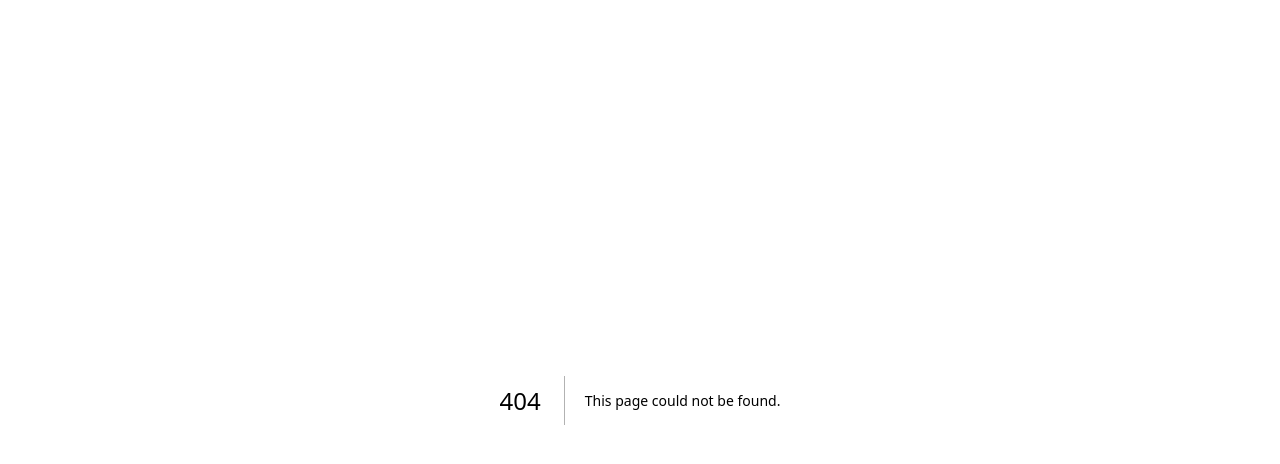
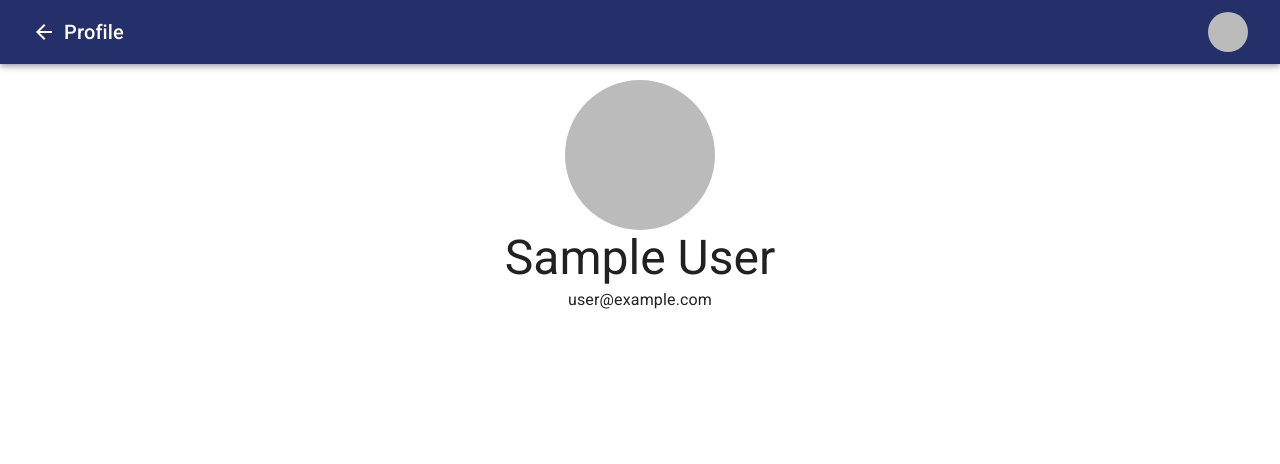
Before and after one commit to akshayjpatil/ramble, a Next.js app: page /profile in a window 1280 px wide. Before the commit this address had no page. Shown: the top 464 px of the page. Built offline with nearby package versions, Linux system fonts and the light colour scheme; no server answers; sample sign-in values are in the browser's storage.

Commit message:
Tidy up app navigation

```diff
--- /dev/null
+++ b/pages/profile.tsx
@@ -0,0 +1,3 @@
+import { ProfileScreen } from '../src/components/templates/Profile';
+
+export default ProfileScreen;
--- a/src/components/organisms/DefaultLayout/DefaultLayout.tsx
+++ b/src/components/organisms/DefaultLayout/DefaultLayout.tsx
@@ -5,39 +5,123 @@ import {
 	Box,
 	Container,
 	IconButton,
+	ListItemIcon,
+	ListItemText,
+	Menu,
+	MenuItem,
 	Toolbar,
 	Typography,
 } from '@mui/material';
 import { signOut, useSession } from 'next-auth/react';
 import { useRouter } from 'next/router';
-import { useEffect } from 'react';
+import { useCallback, useEffect } from 'react';
+import LogoutIcon from '@mui/icons-material/Logout';
+import AccountCircleIcon from '@mui/icons-material/AccountCircle';
+import ArrowBackIcon from '@mui/icons-material/ArrowBack';
+import { boolean } from 'yup';
 
 export type DefaultLayoutProps = {
+	title: string;
+	back?: boolean;
 	children: React.ReactNode;
 };
-export const DefaultLayout = ({ children }: DefaultLayoutProps) => {
+export const DefaultLayout = ({
+	children,
+	back = false,
+	title,
+}: DefaultLayoutProps) => {
 	const { status, data } = useSession();
 	const router = useRouter();
+	const [anchorEl, setAnchorEl] = React.useState<null | HTMLElement>(null);
+	const open = Boolean(anchorEl);
+	const handleMenuClick = (event: React.MouseEvent<HTMLElement>) => {
+		setAnchorEl(event.currentTarget);
+	};
+	const handleMenuClose = () => {
+		setAnchorEl(null);
+	};
 
 	useEffect(() => {
-		console.log(data);
 		if (status === 'unauthenticated')
 			router.replace({ pathname: '/api/auth/signin' });
 	}, [status, router]);
+
+	const handleSignOut = useCallback(() => {
+		signOut();
+	}, []);
 
 	return (
 		<Container disableGutters maxWidth={false}>
 			<Box flexGrow={1}>
 				<AppBar position='static' sx={{ mb: 2 }}>
 					<Toolbar>
+						{back && (
+							<IconButton color='inherit' onClick={() => router.back()}>
+								<ArrowBackIcon />
+							</IconButton>
+						)}
 						<Typography variant='h6' component='div' sx={{ flexGrow: 1 }}>
-							{`Messages`}
+							{title}
 						</Typography>
-						<IconButton color='inherit' onClick={() => signOut()}>
+						<IconButton
+							color='inherit'
+							aria-controls={open ? 'user-menu' : undefined}
+							aria-haspopup='true'
+							aria-expanded={open ? 'true' : undefined}
+							onClick={handleMenuClick}
+						>
 							<Avatar alt='profile image' src={`${data?.user?.image}`} />
 						</IconButton>
 					</Toolbar>
 				</AppBar>
+				<Menu
+					id='user-menu'
+					aria-labelledby='user-menu'
+					anchorEl={anchorEl}
+					open={open}
+					onClose={handleMenuClose}
+					transformOrigin={{ horizontal: 'right', vertical: 'top' }}
+					anchorOrigin={{ horizontal: 'right', vertical: 'bottom' }}
+					PaperProps={{
+						elevation: 0,
+						sx: {
+							overflow: 'visible',
+							filter: 'drop-shadow(0px 2px 8px rgba(0,0,0,0.32))',
+							mt: 1.5,
+							'& .MuiAvatar-root': {
+								width: 32,
+								height: 32,
+								ml: -0.5,
+								mr: 1,
+							},
+							'&:before': {
+								content: '""',
+								display: 'block',
+								position: 'absolute',
+								top: 0,
+								right: 25,
+								width: 10,
+								height: 10,
+								bgcolor: 'background.paper',
+								transform: 'translateY(-50%) rotate(45deg)',
+								zIndex: 0,
+							},
+						},
+					}}
+				>
+					<MenuItem onClick={() => router.push({ pathname: '/profile' })}>
+						<ListItemIcon>
+							<AccountCircleIcon />
+						</ListItemIcon>
+						<ListItemText>Profile</ListItemText>
+					</MenuItem>
+					<MenuItem onClick={handleSignOut}>
+						<ListItemIcon>
+							<LogoutIcon />
+						</ListItemIcon>
+						<ListItemText>Sign-out</ListItemText>
+					</MenuItem>
+				</Menu>
 			</Box>
 			{children}
 		</Container>
--- a/src/components/templates/MessageScreen.tsx/MessageScreen.tsx
+++ b/src/components/templates/MessageScreen.tsx/MessageScreen.tsx
@@ -5,7 +5,7 @@ import { DefaultLayout } from '../../organisms/DefaultLayout';
 
 export const Message = () => {
 	return (
-		<DefaultLayout>
+		<DefaultLayout back title={''}>
 			<Paper>
 				{
 					// TODO: messages
--- /dev/null
+++ b/src/components/templates/Profile/ProfileScreen.tsx
@@ -0,0 +1,26 @@
+import { Avatar, Stack, Typography } from '@mui/material';
+import { useSession } from 'next-auth/react';
+import { DefaultLayout } from '../../organisms/DefaultLayout';
+
+export type ProfileScreenProps = {};
+
+export const ProfileScreen = (props: ProfileScreenProps) => {
+	const { data } = useSession();
+	return (
+		<DefaultLayout back title={'Profile'}>
+			<Stack alignItems={'center'}>
+				<Avatar
+					alt='profile image'
+					src={`${data?.user?.image}`}
+					sx={{ width: 150, height: 150 }}
+				/>
+			</Stack>
+			<Typography variant='h3' textAlign={'center'}>
+				{data?.user?.name}
+			</Typography>
+			<Typography variant='subtitle1' textAlign={'center'}>
+				{data?.user?.email}
+			</Typography>
+		</DefaultLayout>
+	);
+};
--- /dev/null
+++ b/src/components/templates/Profile/index.tsx
@@ -0,0 +1 @@
+export * from './ProfileScreen';
--- a/src/theme.ts
+++ b/src/theme.ts
@@ -1,30 +1,81 @@
-import { Roboto } from "@next/font/google";
-import { createTheme, Theme } from "@mui/material/styles";
-import { red } from "@mui/material/colors";
+import { Roboto } from '@next/font/google';
+import { createTheme } from '@mui/material/styles';
 
 export const roboto = Roboto({
-  weight: ["300", "400", "500", "700"],
-  subsets: ["latin"],
-  display: "swap",
-  fallback: ["Helvetica", "Arial", "sans-serif"],
+	weight: ['300', '400', '500', '700'],
+	subsets: ['latin'],
+	display: 'swap',
+	fallback: ['Helvetica', 'Arial', 'sans-serif'],
 });
 
-// Create a theme instance.
-const theme: Theme = createTheme({
+export const themeOptions = {
 	palette: {
+		type: 'light',
 		primary: {
-      main: "#556cd6",
+			main: '#252f69',
 		},
 		secondary: {
-      main: "#19857b",
-    },
-    error: {
-      main: red.A400,
+			main: '#ffd812',
 		},
 	},
-  typography: {
-    fontFamily: roboto.style.fontFamily,
+	overrides: {
+		MuiButton: {
+			root: {
+				background: 'linear-gradient(45deg, #FE6B8B 30%, #FF8E53 90%)',
+				border: 0,
+				borderRadius: 3,
+				boxShadow: '0 3px 5px 2px rgba(255, 105, 135, .3)',
+				color: 'white',
+				height: 48,
+				padding: '0 30px',
 			},
-});
+		},
+		MuiSwitch: {
+			root: {
+				width: 42,
+				height: 26,
+				padding: 0,
+				margin: 8,
+			},
+			switchBase: {
+				padding: 1,
+				'&$checked, &$colorPrimary$checked, &$colorSecondary$checked': {
+					transform: 'translateX(16px)',
+					color: '#fff',
+					'& + $track': {
+						opacity: 1,
+						border: 'none',
+					},
+				},
+			},
+			thumb: {
+				width: 24,
+				height: 24,
+			},
+			track: {
+				borderRadius: 13,
+				border: '1px solid #bdbdbd',
+				backgroundColor: '#fafafa',
+				opacity: 1,
+				transition:
+					'background-color 300ms cubic-bezier(0.4, 0, 0.2, 1) 0ms,border 300ms cubic-bezier(0.4, 0, 0.2, 1) 0ms',
+			},
+		},
+	},
+	spacing: 8,
+	shape: {
+		borderRadius: 4,
+	},
+	props: {
+		MuiTooltip: {
+			arrow: true,
+		},
+		MuiButtonBase: {
+			disableRipple: true,
+		},
+	},
+};
+
+const theme = createTheme(themeOptions);
 
 export default theme;
--- /dev/null
+++ b/src/types/contact.type.ts
@@ -0,0 +1,5 @@
+export type Contact = {
+	name: string;
+	email: string;
+	truncatedLastMessage?: string;
+};
--- a/src/types/main.types.ts
+++ /dev/null
@@ -1,5 +0,0 @@
-export type Contact = {
-  name: string;
-  phone: string;
-  truncatedLastMessage?: string;
-};
```
Also changed, not shown: src/components/molecules/ContactItem/ContactItem.tsx (+1 -16 lines), src/components/organisms/ContactList/ContactList.tsx (+4 -4 lines), src/components/templates/Home/HomeScreen.tsx (+8 -4 lines), src/util/converters.ts (added, +15 -0 lines). Lines whose indentation alone changed are shown as unchanged.
